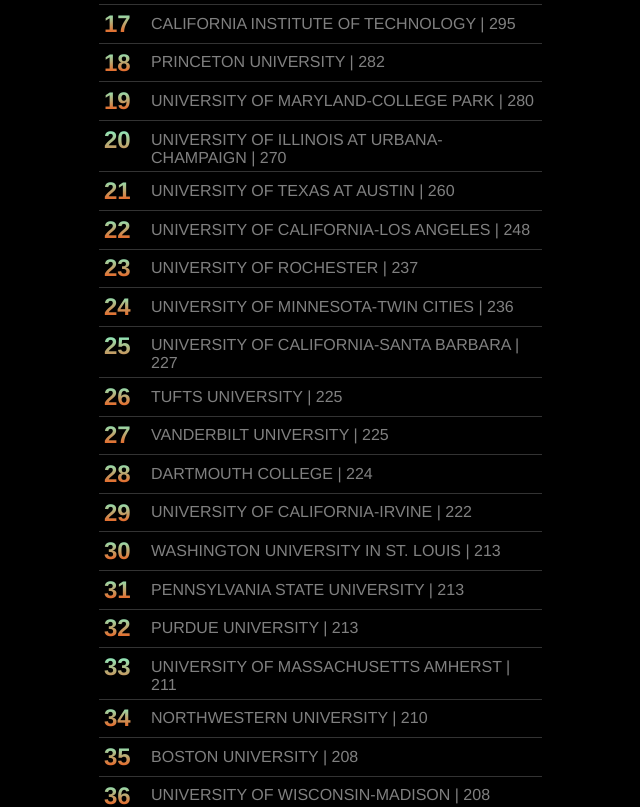
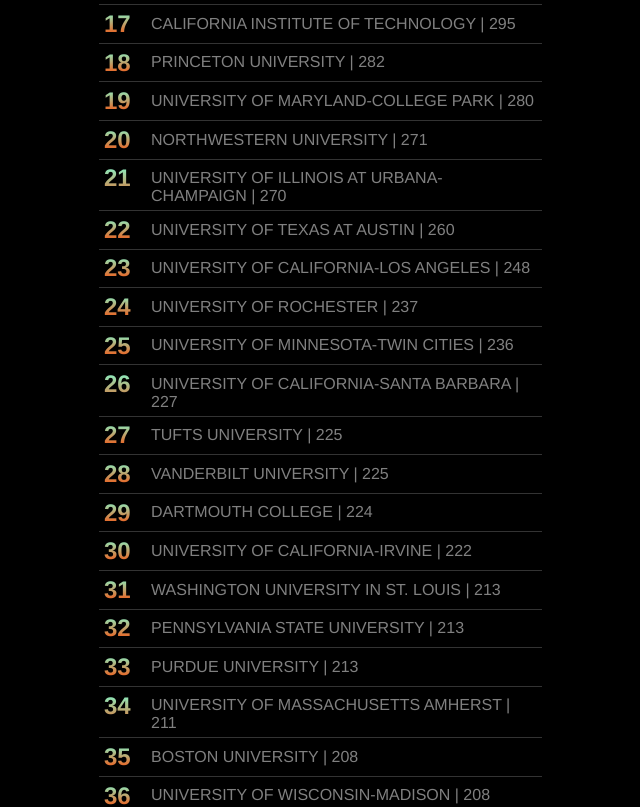
Before and after one commit to Sjviray814/college-scraper-website, a React (Create React App) app: page / in a window 1280 px wide. Shown: the part 780-1587 px from the top of the page, without its empty margins (312-952 px from the left). Built offline with nearby package versions, Linux system fonts and the light colour scheme.

Commit message:
fixed northwestern

```diff
--- a/src/Searchbar/colleges.js
+++ b/src/Searchbar/colleges.js
@@ -20,6 +20,7 @@ const colleges = [
   { 'CALIFORNIA INSTITUTE OF TECHNOLOGY': 295 },
   { 'PRINCETON UNIVERSITY': 282 },
   { 'UNIVERSITY OF MARYLAND-COLLEGE PARK': 280 },
+  { 'NORTHWESTERN UNIVERSITY': 271 },
   { 'UNIVERSITY OF ILLINOIS AT URBANA-CHAMPAIGN': 270 },
   { 'UNIVERSITY OF TEXAS AT AUSTIN': 260 },
   { 'UNIVERSITY OF CALIFORNIA-LOS ANGELES': 248 },
@@ -34,7 +35,6 @@ const colleges = [
   { 'PENNSYLVANIA STATE UNIVERSITY': 213 },
   { 'PURDUE UNIVERSITY': 213 },
   { 'UNIVERSITY OF MASSACHUSETTS AMHERST': 211 },
-  { 'NORTHWESTERN UNIVERSITY': 210 },
   { 'BOSTON UNIVERSITY': 208 },
   { 'UNIVERSITY OF WISCONSIN-MADISON': 208 },
   { 'NEW YORK UNIVERSITY': 203 },
@@ -94,7 +94,6 @@ const colleges = [
   { 'SAN JOSE STATE UNIVERSITY': 62 },
   { 'UNIVERSITY OF PITTSBURGH PITTSBURGH CAMPUS': 62 },
   { 'VILLANOVA UNIVERSITY': 61 },
-  { 'NORTHWESTERN UNIVERSITY, EVANSTON': 61 },
   { 'WELLESLEY COLLEGE': 60 },
   { 'COLORADO SCHOOL OF MINES': 60 },
   { 'STATE UNIVERSITY OF NEW YORK AT BUFFALO': 60 },
```
